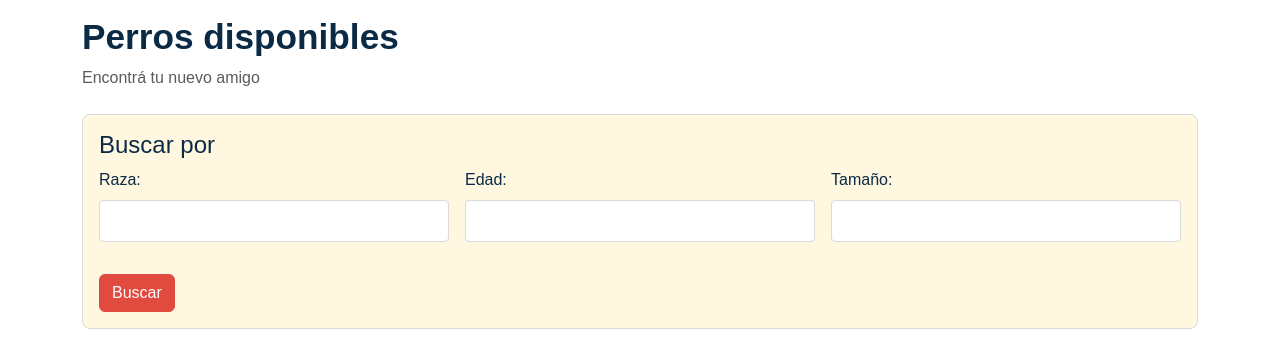
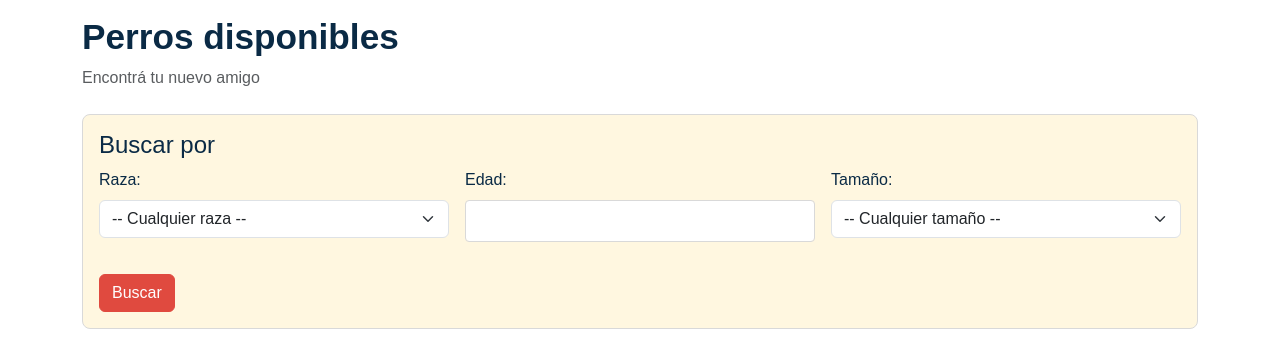
Before and after one commit to armoraz/PPO-sist_adop_perros, a Django app: page / in a window 1280 px wide. Shown: the part 84-435 px from the top of the page. Run offline with Django 5.2, Linux system fonts and the light colour scheme; data comes from the database, SQL or seed files in the repository.

Commit message:
buscador de perros disponible pasa a selects segun DB

```diff
--- a/sistema_adopcion_web/adopciones/templates/lista_perros_v2.html
+++ b/sistema_adopcion_web/adopciones/templates/lista_perros_v2.html
@@ -11,7 +11,12 @@
         <div class="row g-3">
             <div class="col-md-4">
                 <label class="form-label">Raza:</label>
-                <input class="form-control" type="text" name="raza" value="{{ request.GET.raza }}">
+                <select class="form-select" name="raza">
+                <option value="">-- Cualquier raza --</option>
+                {% for key, label in RAZAS %}
+                    <option value="{{ key }}" {% if key == raza_actual %}selected{% endif %}>{{ label }}</option>
+                {% endfor %}
+            </select>
             </div>
             <div class="col-md-4">
                 <label class="form-label">Edad:</label>
@@ -19,7 +24,12 @@
             </div>
             <div class="col-md-4">
                 <label class="form-label">Tamaño:</label>
-                <input class="form-control" type="text" name="tamaño" value="{{ request.GET.tamaño }}">
+                <select class="form-select" name="tamaño">
+                <option value="">-- Cualquier tamaño --</option>
+                {% for key, label in TAMAÑOS %}
+                    <option value="{{ key }}" {% if key == tamaño_actual %}selected{% endif %}>{{ label }}</option>
+                {% endfor %}
+                </select>
             </div>
         </div>
         <div class="mt-3">
--- a/sistema_adopcion_web/adopciones/urls.py
+++ b/sistema_adopcion_web/adopciones/urls.py
@@ -3,6 +3,7 @@ from . import views
 
 urlpatterns = [
     path('', views.lista_perros, name='lista_perros'),
+    path('v1', views.lista_perros_v1, name='lista_perros_v1'),
     path('registrar/', views.registrar_usuario, name='registrar_usuario'),
     path('registrar_perro/', views.registrar_perro, name='registrar_perro'),
     path('buscar_usuario/', views.buscar_para_usuario, name='buscar_para_usuario'),
--- a/sistema_adopcion_web/adopciones/views.py
+++ b/sistema_adopcion_web/adopciones/views.py
@@ -1,5 +1,5 @@
 from django.shortcuts import render, redirect, get_object_or_404
-from .models import Perro, UsuarioAdoptante
+from .models import Perro, UsuarioAdoptante, RAZAS, TAMAÑOS, SALUD, TEMPERAMENTOS
 from .forms import UsuarioAdoptanteForm, PerroForm, BuscarPerroForm
 
 #Vista usuario adoptante
@@ -43,8 +43,29 @@ def lista_perros(request):
             perros = perros.filter(tamaño__iexact=tamaño)
 
 
-    return render(request, 'lista_perros_v2.html', {'perros': perros}) #v2
+    return render(request, 'lista_perros_v2.html', {'perros': perros, 'RAZAS': RAZAS,
+        'TAMAÑOS': TAMAÑOS}) #v2
     # return render(request, 'lista_perros_v2.html', {'perros': perros})
+
+def lista_perros_v1(request):
+    perros = Perro.objects.filter(estado='disponible')
+    form = BuscarPerroForm(request.GET or None)
+
+    if form.is_valid():
+        raza = form.cleaned_data.get('raza')
+        edad = form.cleaned_data.get('edad')
+        tamaño = form.cleaned_data.get('tamaño')
+
+        if raza:
+            perros = perros.filter(raza__iexact=raza)
+        if edad:
+            perros = perros.filter(edad=edad)
+        if tamaño:
+            perros = perros.filter(tamaño__iexact=tamaño)
+
+
+    return render(request, 'lista_perros.html', {'perros': perros}) #v2
+
 
 def buscar_para_usuario(request):
     perros = None
```
